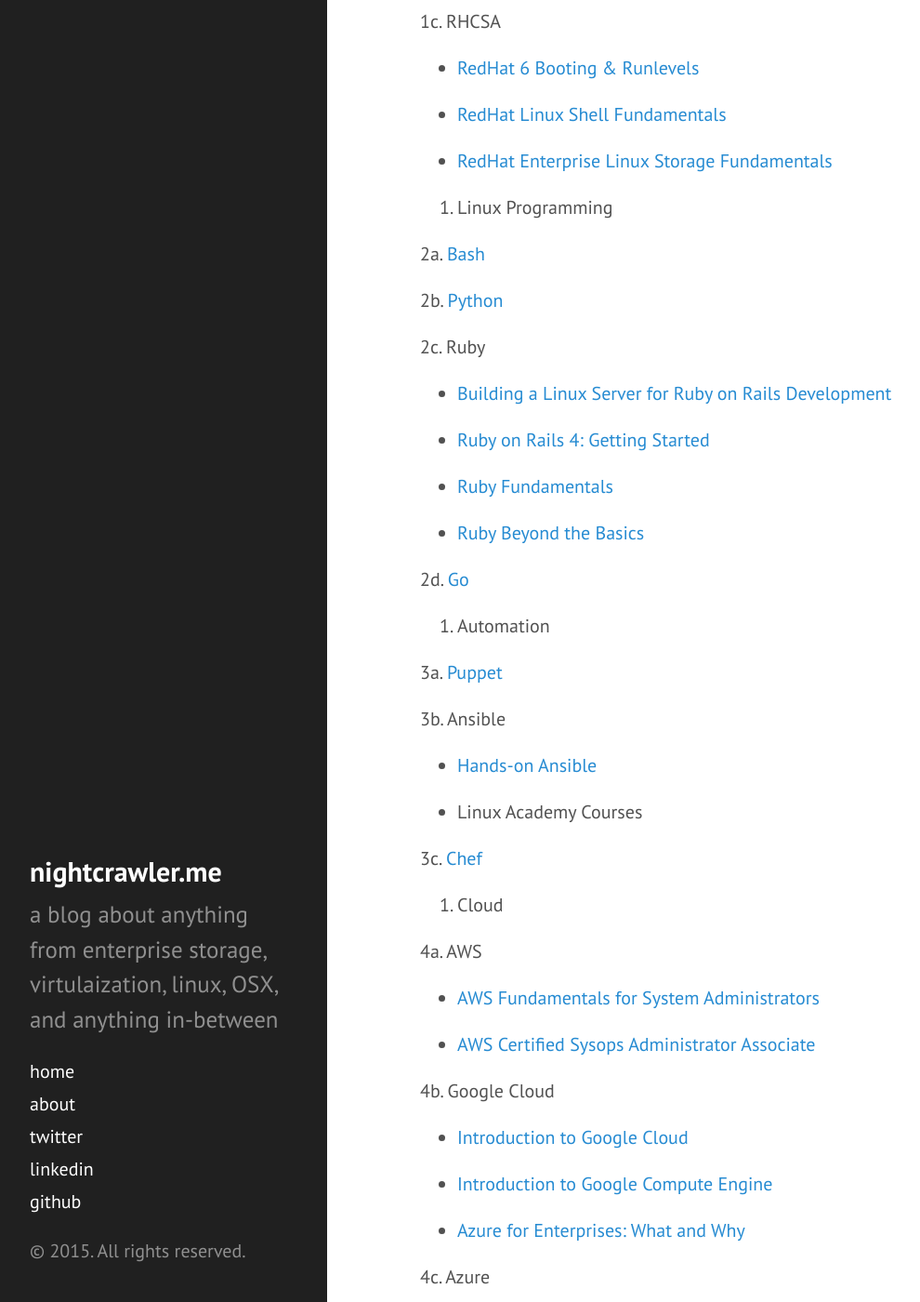
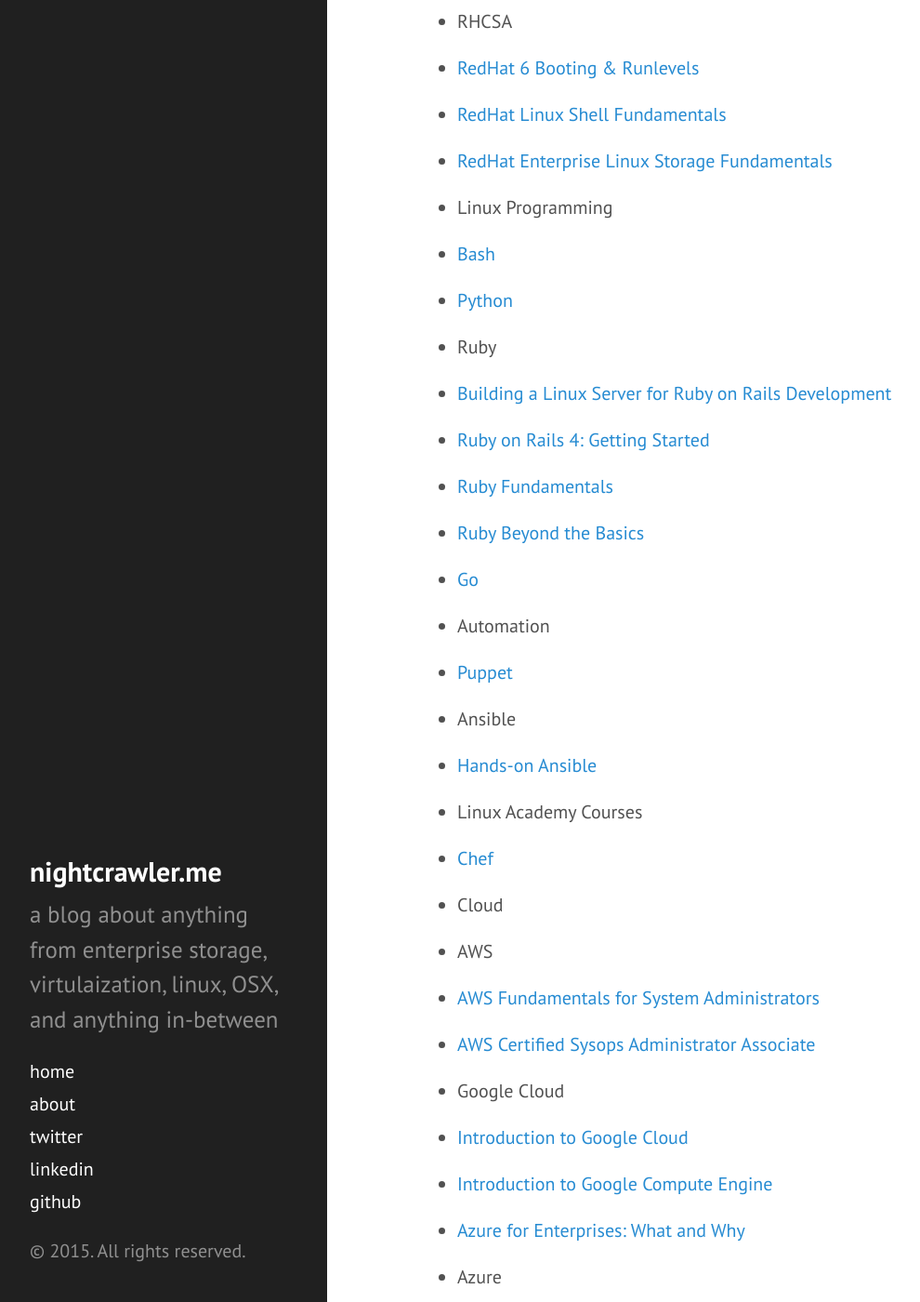
Before and after one commit to nightcrawler086/nightcrawler086.github.io, a Jekyll site: the page built from _posts/2015-12-30-training-plan.md, in a window 1280 px wide and 1400 px high, scrolled down 1103 px. Shown: the whole window at 93% size, without its empty margins (8-998 px from the left). Built offline with Jekyll 4.4.1, drawn with Linux system fonts in a browser that asks for light colours; some of the changed text lies outside the part shown.

Commit message:
one of these days

```diff
--- a/_posts/2015-12-30-training-plan.md
+++ b/_posts/2015-12-30-training-plan.md
@@ -16,82 +16,82 @@
 ### training topics
 
 
-1. Linux Administration
+* Linux Administration
 
- 1a. [LPIC-1](http://blog.pluralsight.com/learning-path-linux-lpic-1)
+ * [LPIC-1](http://blog.pluralsight.com/learning-path-linux-lpic-1)
 
- 1b. [LPIC-2](http://blog.pluralsight.com/learning-path-linux-lpic-2)
+ * [LPIC-2](http://blog.pluralsight.com/learning-path-linux-lpic-2)
 
- 1c. RHCSA
+ * RHCSA
 
-  - [RedHat 6 Booting & Runlevels](https://app.pluralsight.com/library/courses/red-hat-enterprise-linux-6-booting-runlevels)
+  * [RedHat 6 Booting & Runlevels](https://app.pluralsight.com/library/courses/red-hat-enterprise-linux-6-booting-runlevels)
 
-  - [RedHat Linux Shell Fundamentals](https://app.pluralsight.com/library/courses/red-hat-enterprise-linux-shell-fundamentals)
+  * [RedHat Linux Shell Fundamentals](https://app.pluralsight.com/library/courses/red-hat-enterprise-linux-shell-fundamentals)
 
-  - [RedHat Enterprise Linux Storage Fundamentals](https://app.pluralsight.com/library/courses/red-hat-enterprise-linux-storage-fundamentals)
+  * [RedHat Enterprise Linux Storage Fundamentals](https://app.pluralsight.com/library/courses/red-hat-enterprise-linux-storage-fundamentals)
 
-2. Linux Programming
+* Linux Programming
 
- 2a. [Bash](https://app.pluralsight.com/library/courses/introduction-bash-shell-linux-mac-os)
+ * [Bash](https://app.pluralsight.com/library/courses/introduction-bash-shell-linux-mac-os)
 
- 2b. [Python](http://blog.pluralsight.com/learning-path-python-fundamentals)
+ * [Python](http://blog.pluralsight.com/learning-path-python-fundamentals)
 
- 2c. Ruby
+ * Ruby
 
-  - [Building a Linux Server for Ruby on Rails Development](https://app.pluralsight.com/library/courses/building-linux-server-for-ruby-on-rails)
+  * [Building a Linux Server for Ruby on Rails Development](https://app.pluralsight.com/library/courses/building-linux-server-for-ruby-on-rails)
 
-  - [Ruby on Rails 4: Getting Started](https://app.pluralsight.com/library/courses/ruby-rails-4-getting-started)
+  * [Ruby on Rails 4: Getting Started](https://app.pluralsight.com/library/courses/ruby-rails-4-getting-started)
 
-  - [Ruby Fundamentals](https://app.pluralsight.com/library/courses/ruby-fundamentals)
+  * [Ruby Fundamentals](https://app.pluralsight.com/library/courses/ruby-fundamentals)
 
-  - [Ruby Beyond the Basics](https://app.pluralsight.com/library/courses/ruby-beyond-the-basics)
+  * [Ruby Beyond the Basics](https://app.pluralsight.com/library/courses/ruby-beyond-the-basics)
 
- 2d. [Go](http://blog.pluralsight.com/learning-path-go)
+ * [Go](http://blog.pluralsight.com/learning-path-go)
 
-3. Automation
+* Automation
 
- 3a. [Puppet](https://app.pluralsight.com/library/courses/puppet-system-administrators-fundamentals)
+ * [Puppet](https://app.pluralsight.com/library/courses/puppet-system-administrators-fundamentals)
 
- 3b. Ansible
+ * Ansible
 
-  - [Hands-on Ansible](https://app.pluralsight.com/library/courses/hands-on-ansible)
+  * [Hands-on Ansible](https://app.pluralsight.com/library/courses/hands-on-ansible)
 
-  - Linux Academy Courses
+  * Linux Academy Courses
 
- 3c. [Chef](https://app.pluralsight.com/library/courses/chef-planning-installing)
+ * [Chef](https://app.pluralsight.com/library/courses/chef-planning-installing)
 
-4. Cloud
+* Cloud
 
- 4a. AWS
+ * AWS
 
-  - [AWS Fundamentals for System Administrators](https://app.pluralsight.com/library/courses/aws-system-admin-fundamentals)
+  * [AWS Fundamentals for System Administrators](https://app.pluralsight.com/library/courses/aws-system-admin-fundamentals)
 
-  - [AWS Certified Sysops Administrator Associate](https://app.pluralsight.com/library/courses/aws-certified-sysops-admin-associate)
+  * [AWS Certified Sysops Administrator Associate](https://app.pluralsight.com/library/courses/aws-certified-sysops-admin-associate)
 
- 4b. Google Cloud
+ * Google Cloud
 
-  - [Introduction to Google Cloud](https://app.pluralsight.com/library/courses/google-cloud-intro)
+  * [Introduction to Google Cloud](https://app.pluralsight.com/library/courses/google-cloud-intro)
 
-  - [Introduction to Google Compute Engine](https://app.pluralsight.com/library/courses/google-compute-engine)
+  * [Introduction to Google Compute Engine](https://app.pluralsight.com/library/courses/google-compute-engine)
 
-  - [Azure for Enterprises: What and Why](https://app.pluralsight.com/library/courses/pluralsight-original-microsoft-azure-enterprises)
+  * [Azure for Enterprises: What and Why](https://app.pluralsight.com/library/courses/pluralsight-original-microsoft-azure-enterprises)
 
- 4c. Azure
+ * Azure
 
-  - [Fundamentals of Azure Cloud Services and Storage](https://app.pluralsight.com/library/courses/azure-cloud-services-storage-fundamentals)
+  * [Fundamentals of Azure Cloud Services and Storage](https://app.pluralsight.com/library/courses/azure-cloud-services-storage-fundamentals)
 
-  - [Extending Active Directory to the Cloud](https://app.pluralsight.com/library/courses/extending-active-directory-cloud)
+  * [Extending Active Directory to the Cloud](https://app.pluralsight.com/library/courses/extending-active-directory-cloud)
 
-  - [Implementing Cloud Services for Azure Infrastructure](https://app.pluralsight.com/library/courses/implementing-cloud-services-azure-infrastructure)
+  * [Implementing Cloud Services for Azure Infrastructure](https://app.pluralsight.com/library/courses/implementing-cloud-services-azure-infrastructure)
 
-  - [Architecting Azure Solutions](https://app.pluralsight.com/library/courses/architecting-azure-solutions-70-534-infrastructure-networking)
+  * [Architecting Azure Solutions](https://app.pluralsight.com/library/courses/architecting-azure-solutions-70-534-infrastructure-networking)
 
- 4d. Openstack
+ * Openstack
 
-  - [Introduction to Openstack](https://app.pluralsight.com/library/courses/openstack-introduction)
+  * [Introduction to Openstack](https://app.pluralsight.com/library/courses/openstack-introduction)
 
-  - Linux Academy Courses
+  * Linux Academy Courses
 
-5. Networking
+* Networking
 
- 5a. [CCNP](http://blog.pluralsight.com/learning-path-cisco-ccnp-routing-and-switching)
+ * [CCNP](http://blog.pluralsight.com/learning-path-cisco-ccnp-routing-and-switching)
```
